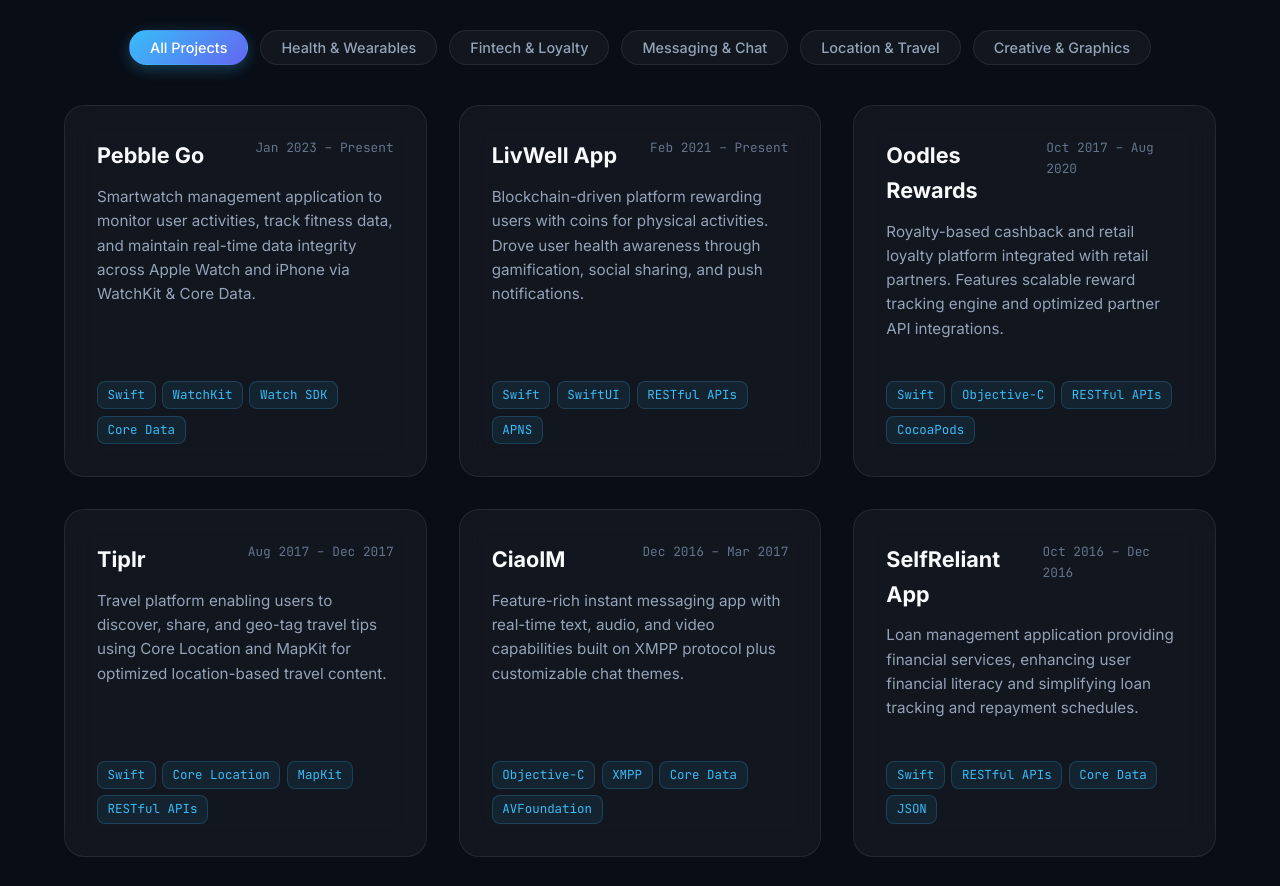
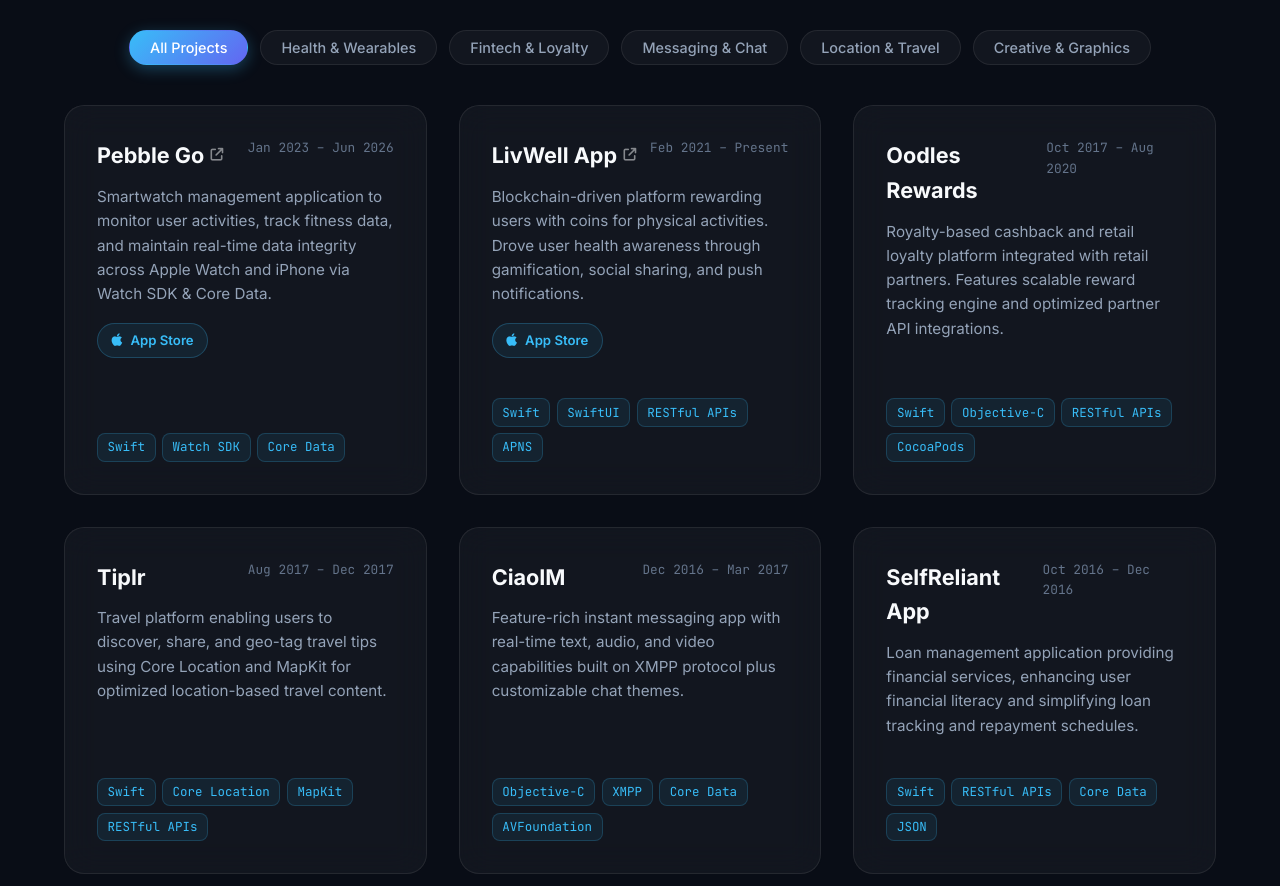
Before and after one commit to avinashamanjha251/avinashamanjha, a plain HTML site: page index.html in a window 1280 px wide. Shown: the part 4160-5046 px from the top of the page. Drawn offline with Linux system fonts and the light colour scheme.

Commit message:
Update Pebble Go dates, add App Store links for Pebble Go & LivWell, remove WatchKit tag

```diff
--- a/index.html
+++ b/index.html
@@ -364,16 +364,22 @@
         <div class="project-card" data-category="health">
           <div class="project-top">
             <div class="project-header">
-              <h3 class="project-title">Pebble Go</h3>
-              <span class="project-date">Jan 2023 – Present</span>
+              <h3 class="project-title">
+                <a href="https://apps.apple.com/in/app/pebble-go-pebblesquad/id6452240092" target="_blank" rel="noopener noreferrer" class="project-title-link">
+                  Pebble Go <i class="fa-solid fa-arrow-up-right-from-square title-link-icon"></i>
+                </a>
+              </h3>
+              <span class="project-date">Jan 2023 – Jun 2026</span>
             </div>
             <p class="project-desc">
-              Smartwatch management application to monitor user activities, track fitness data, and maintain real-time data integrity across Apple Watch and iPhone via WatchKit & Core Data.
+              Smartwatch management application to monitor user activities, track fitness data, and maintain real-time data integrity across Apple Watch and iPhone via Watch SDK & Core Data.
             </p>
+            <a href="https://apps.apple.com/in/app/pebble-go-pebblesquad/id6452240092" target="_blank" rel="noopener noreferrer" class="project-app-link">
+              <i class="fa-brands fa-apple"></i> App Store
+            </a>
           </div>
           <div class="project-tech">
             <span class="tech-tag">Swift</span>
-            <span class="tech-tag">WatchKit</span>
             <span class="tech-tag">Watch SDK</span>
             <span class="tech-tag">Core Data</span>
           </div>
@@ -383,12 +389,19 @@
         <div class="project-card" data-category="health fintech">
           <div class="project-top">
             <div class="project-header">
-              <h3 class="project-title">LivWell App</h3>
+              <h3 class="project-title">
+                <a href="https://apps.apple.com/in/app/livwell-s%E1%BB%A9c-kh%E1%BB%8Fe-th%E1%BB%8Bnh-v%C6%B0%E1%BB%A3ng/id1509195628" target="_blank" rel="noopener noreferrer" class="project-title-link">
+                  LivWell App <i class="fa-solid fa-arrow-up-right-from-square title-link-icon"></i>
+                </a>
+              </h3>
               <span class="project-date">Feb 2021 – Present</span>
             </div>
             <p class="project-desc">
               Blockchain-driven platform rewarding users with coins for physical activities. Drove user health awareness through gamification, social sharing, and push notifications.
             </p>
+            <a href="https://apps.apple.com/in/app/livwell-s%E1%BB%A9c-kh%E1%BB%8Fe-th%E1%BB%8Bnh-v%C6%B0%E1%BB%A3ng/id1509195628" target="_blank" rel="noopener noreferrer" class="project-app-link">
+              <i class="fa-brands fa-apple"></i> App Store
+            </a>
           </div>
           <div class="project-tech">
             <span class="tech-tag">Swift</span>
--- a/style.css
+++ b/style.css
@@ -739,6 +739,59 @@
   font-family: var(--font-mono);
 }
 
+.project-title-link {
+  color: var(--text-primary);
+  text-decoration: none;
+  transition: var(--transition-fast);
+  display: inline-flex;
+  align-items: center;
+  gap: 0.4rem;
+}
+
+.project-title-link:hover {
+  color: var(--accent-cyan);
+}
+
+.title-link-icon {
+  font-size: 0.8rem;
+  opacity: 0.5;
+  transition: var(--transition-fast);
+}
+
+.project-title-link:hover .title-link-icon {
+  opacity: 1;
+  transform: translate(2px, -2px);
+}
+
+.project-app-link {
+  display: inline-flex;
+  align-items: center;
+  gap: 0.5rem;
+  margin-top: 1rem;
+  padding: 0.4rem 0.85rem;
+  font-size: 0.825rem;
+  font-weight: 600;
+  color: var(--accent-cyan);
+  background: rgba(56, 189, 248, 0.08);
+  border: 1px solid rgba(56, 189, 248, 0.25);
+  border-radius: var(--radius-full);
+  text-decoration: none;
+  transition: var(--transition-fast);
+}
+
+.project-app-link:hover {
+  background: rgba(56, 189, 248, 0.2);
+  border-color: rgba(56, 189, 248, 0.5);
+  color: #ffffff;
+  box-shadow: 0 4px 12px rgba(56, 189, 248, 0.25);
+  transform: translateY(-2px);
+}
+
+.project-app-link i {
+  font-size: 0.9rem;
+}
+
+
 /* Education & Extracurricular */
 .edu-section {
   padding: 6rem 0;
```
